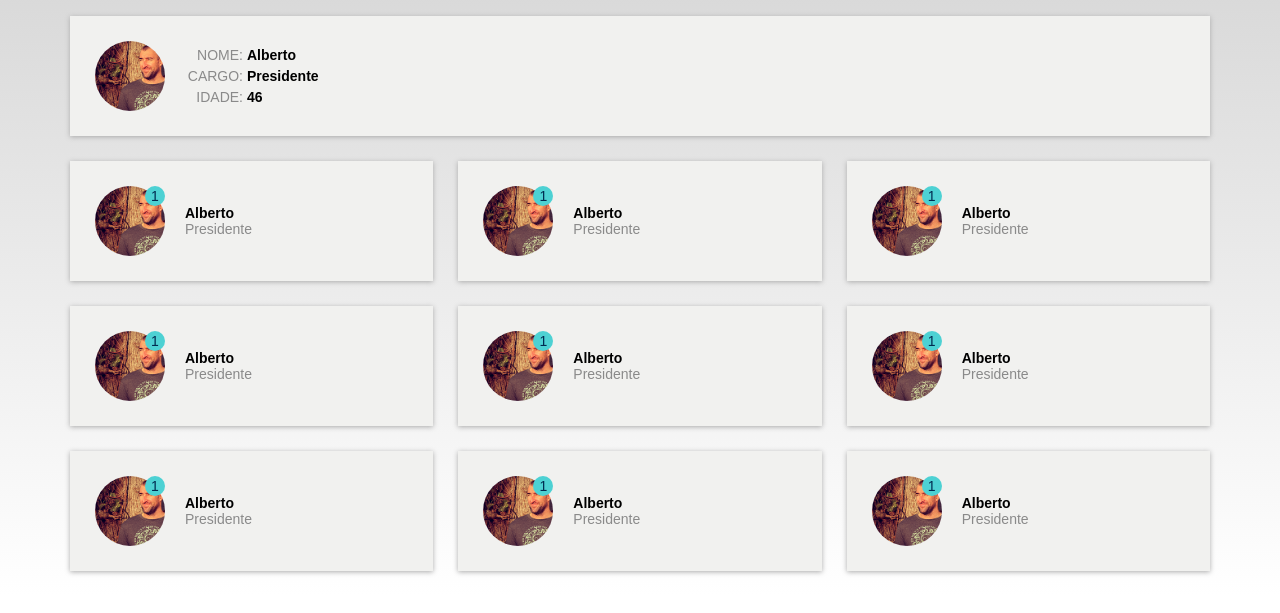
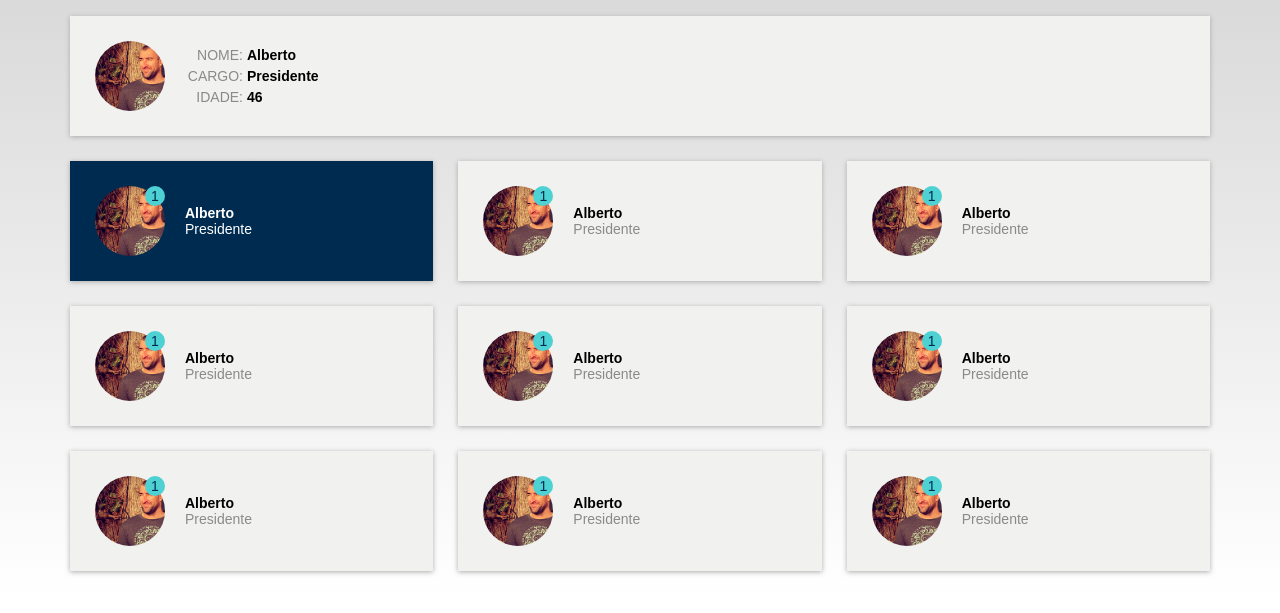
Before and after one commit to thiago-m/Space-Box, a plain HTML site: page index.html in a window 1280 px wide. Shown: the part 79-692 px from the top of the page. Drawn offline with Linux system fonts and the light colour scheme.

Commit message:
criação do stilo para box ativo

```diff
--- a/index.html
+++ b/index.html
@@ -98,7 +98,7 @@
                 </div>
             </div>
             <div class="col-4">
-                <div class="box">
+                <div class="box active">
                     <div class="number-photo">
                         <div class="photo">
                             <img src="./img/Alberto.png" alt="">
@@ -158,7 +158,7 @@
                 </div>
             </div>
             <div class="col-4">
-                <div class="box active">
+                <div class="box">
                     <div class="number-photo">
                         <div class="photo">
                             <img src="./img/Alberto.png" alt="">
--- a/scss/style.scss
+++ b/scss/style.scss
@@ -225,6 +225,12 @@ header{
                         }
                     }
                 };
+                &.active{
+                    background-color: $verde-escuro;
+                    p{
+                        color: #fff !important;
+                    }
+                }
             }
         }
     }
```
Also changed, not shown: css/style.css.
